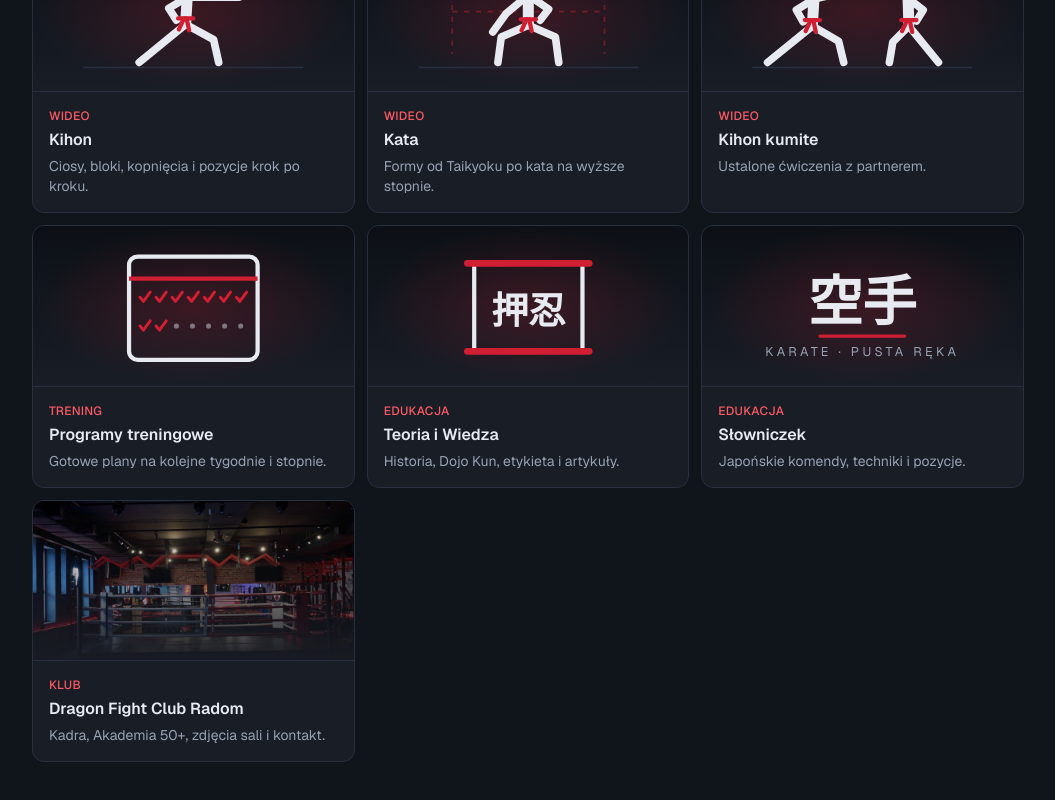
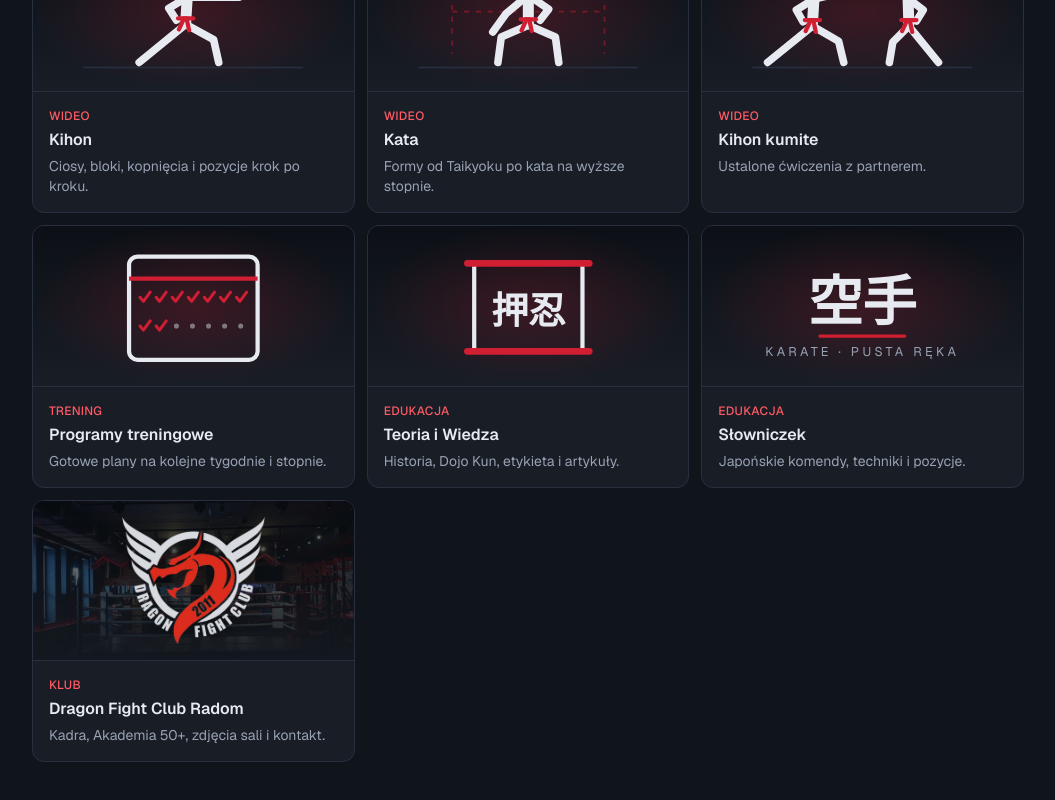
Before and after one commit to Guzik614/karate-app, a Next.js app: page / in a window 1280 px wide. Shown: the part 478-1278 px from the top of the page, without its empty margins (112-1167 px from the left). Built offline with nearby package versions, Linux system fonts and the light colour scheme.

Commit message:
Logo Dragon Fight Club na kafelku klubu i na stronie klubu
Co-Authored-By: Claude Opus 5.5 <noreply@anthropic.com>
Claude-Session: https://claude.ai/code/session_01Sej1UEWUuuPz2tXpVE7gfu

```diff
--- a/src/app/klub/page.tsx
+++ b/src/app/klub/page.tsx
@@ -38,6 +38,9 @@ export default function ClubPage() {
       <section className="relative overflow-hidden rounded-2xl border border-border">
         <Image src={club.heroImage} alt="Sala Dragon Fight Club" fill priority sizes="(min-width: 1024px) 64rem, 100vw" className="object-cover" />
         <div className="absolute inset-0 bg-gradient-to-r from-background via-background/85 to-background/30" />
+        <div className="pointer-events-none absolute top-1/2 right-6 hidden h-56 w-64 -translate-y-1/2 md:block lg:right-12">
+          <Image src="/klub/logo-dfc.png" alt="" fill sizes="16rem" className="object-contain drop-shadow-[0_4px_16px_rgba(0,0,0,0.7)]" />
+        </div>
         <div className="relative px-6 py-12 md:px-10 md:py-16">
           <p className="text-xs font-medium uppercase tracking-widest text-accent-text">
             Od {club.founded} roku · {club.traditionYears} lat tradycji
--- a/src/app/page.tsx
+++ b/src/app/page.tsx
@@ -49,6 +49,7 @@ const SECTIONS = [
   {
     href: "/klub",
     photo: "/klub/ring.jpg",
+    logo: "/klub/logo-dfc.png",
     title: "Dragon Fight Club Radom",
     subtitle: "Kadra, Akademia 50+, zdjęcia sali i kontakt.",
     meta: "Klub",
@@ -104,10 +105,11 @@ type HomeCardProps = {
   meta: string;
   art?: HomeArtKind;
   photo?: string;
+  logo?: string;
 };
 
 // Kafelek z grafiką w jednym stylu: ciemne tło, czerwona poświata, jasna sylwetka albo zdjęcie klubu.
-function HomeCard({ href, title, subtitle, meta, art, photo }: HomeCardProps) {
+function HomeCard({ href, title, subtitle, meta, art, photo, logo }: HomeCardProps) {
   return (
     <Link
       href={href}
@@ -124,7 +126,12 @@ function HomeCard({ href, title, subtitle, meta, art, photo }: HomeCardProps) {
               className="object-cover transition-transform duration-500 group-hover:scale-105"
             />
             <div className="absolute inset-0 bg-gradient-to-t from-card via-card/30 to-transparent" />
-            <div className="absolute inset-0 bg-accent/10 mix-blend-multiply" />
+            <div className="absolute inset-0 bg-background/55" />
+            {logo && (
+              <div className="absolute inset-0 p-4 transition-transform duration-500 group-hover:scale-105">
+                <Image src={logo} alt="" fill sizes="320px" className="object-contain p-4 drop-shadow-[0_4px_12px_rgba(0,0,0,0.6)]" />
+              </div>
+            )}
           </>
         ) : (
           art && (
```
Also changed, not shown: public/klub/logo-dfc.png (added).
